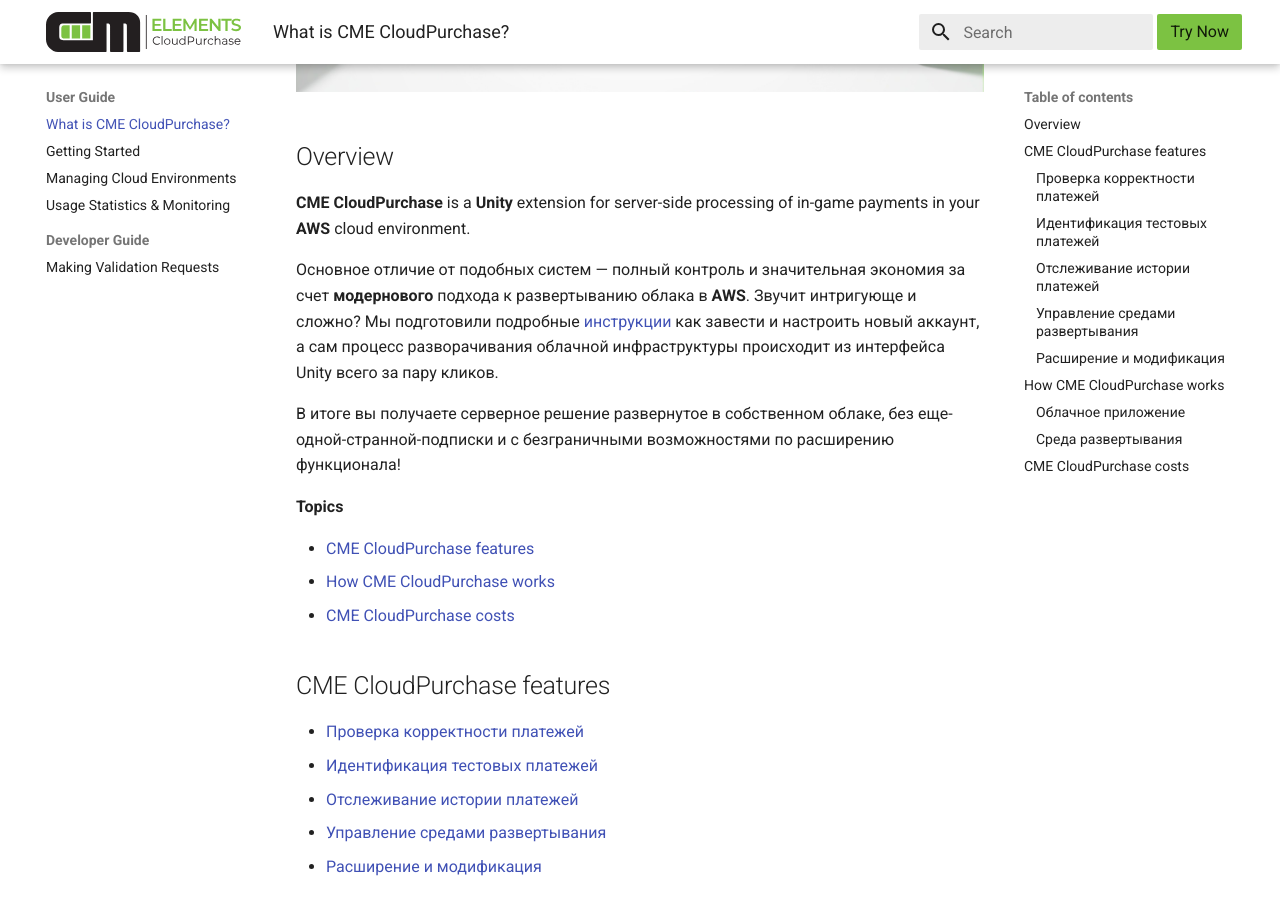
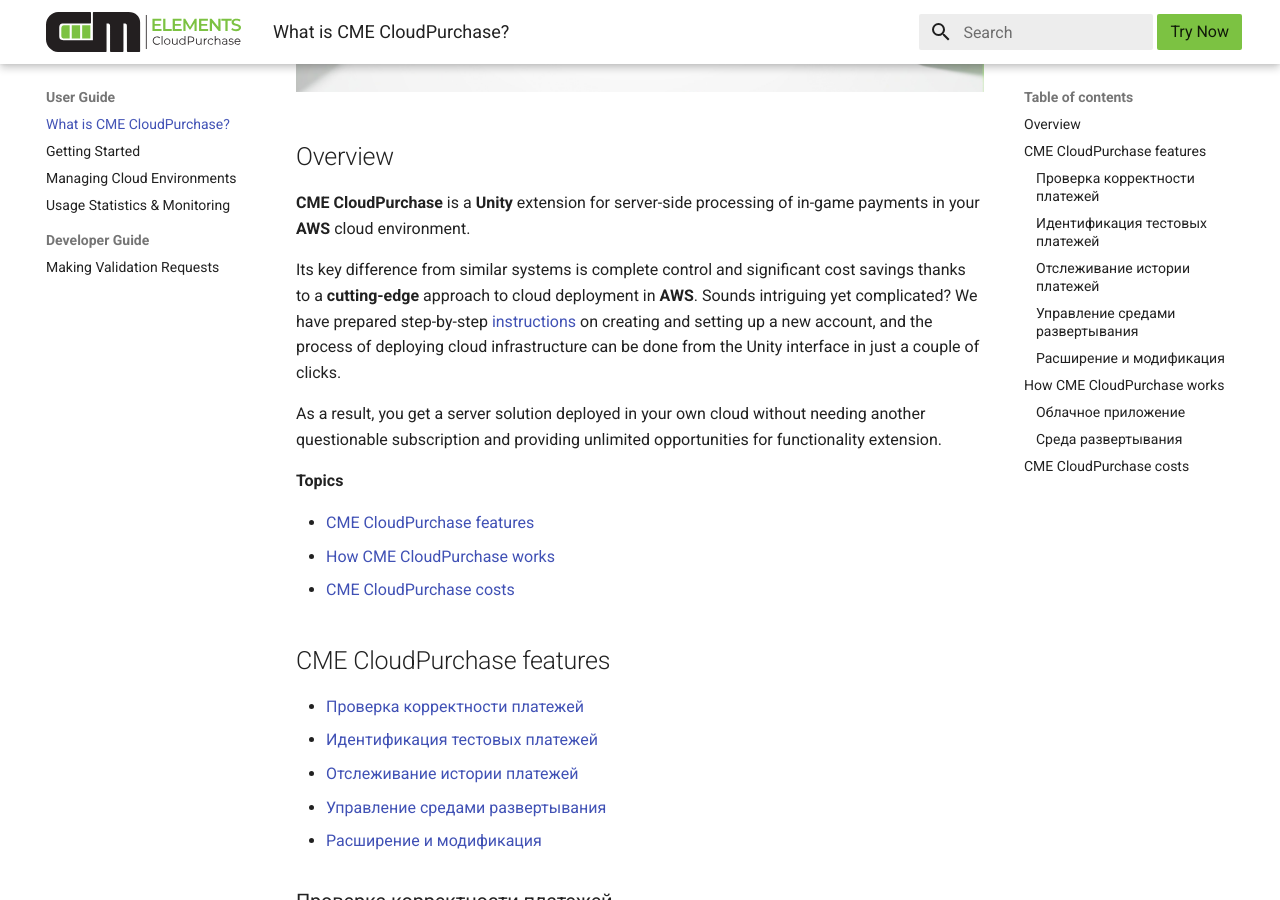
Before and after one commit to creative-mobile/CME.Documentation, an MkDocs documentation site: the page built from docs/index.md, in a window 1280 px wide and 900 px high, scrolled down 418 px. Built offline with MkDocs 1.6.1 and Material for MkDocs 9.7.7, drawn with Linux system fonts in a browser that asks for light colours; comment, search, counter and statistics services are not loaded.

Commit message:
Update index.md

```diff
--- a/docs/index.md
+++ b/docs/index.md
@@ -6,9 +6,10 @@
 
 **CME CloudPurchase** is a **Unity** extension for server-side processing of in-game payments in your **AWS** cloud environment.
 
-Основное отличие от подобных систем — полный контроль и значительная экономия за счет **модернового** подхода к развертыванию облака в **AWS**. Звучит интригующе и сложно? Мы подготовили подробные [инструкции](user_guide/getting_started.md) как завести и настроить новый аккаунт, а сам процесс разворачивания облачной инфраструктуры происходит из интерфейса Unity всего за пару кликов.
+Its key difference from similar systems is complete control and significant cost savings thanks to a **cutting-edge** approach to cloud deployment in **AWS**. Sounds intriguing yet complicated? We have prepared step-by-step [instructions](user_guide/getting_started.md) on creating and setting up a new account, and the process of deploying cloud infrastructure can be done from the Unity interface in just a couple of clicks.
 
-В итоге вы получаете серверное решение развернутое в собственном облаке, без еще-одной-странной-подписки и с безграничными возможностями по расширению функционала!
+
+As a result, you get a server solution deployed in your own cloud without needing another questionable subscription and providing unlimited opportunities for functionality extension.
 
 **Topics**
 
```
